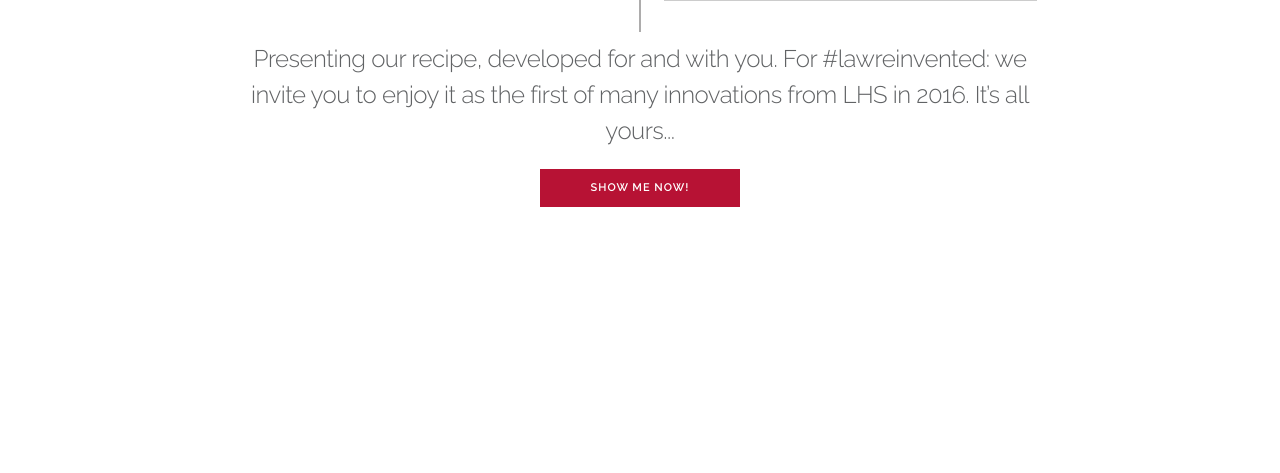
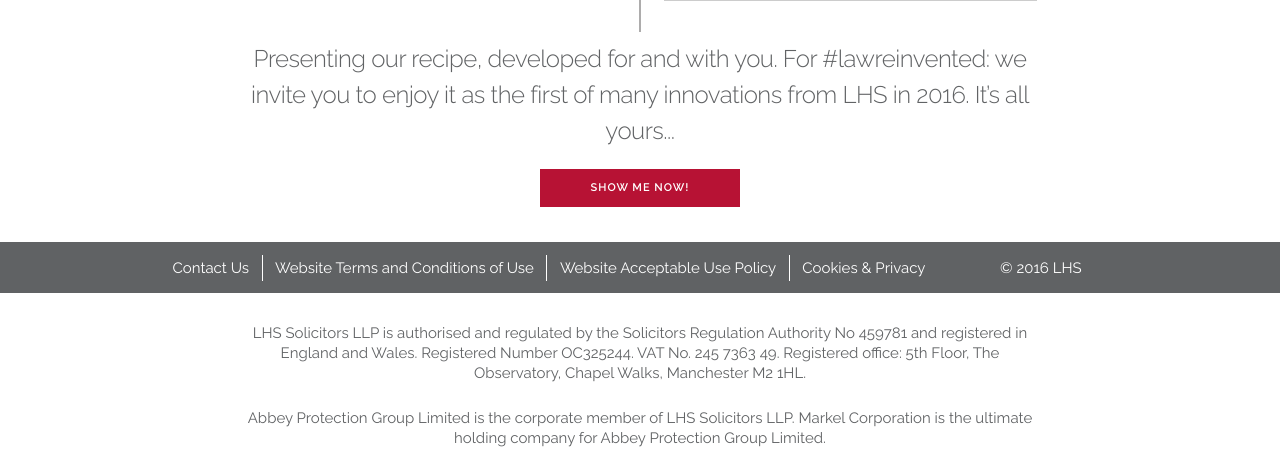
Before and after one commit to markeldigital/lhs-journey, a PHP site: page /home.html in a window 1280 px wide. Shown: the part 2392-2865 px from the top of the page. Before the commit the page ends 2599 px from the top, so only its background shows below. Run offline with PHP 8.4, Linux system fonts and the light colour scheme.

Commit message:
Added navigation and new images.

```diff
--- a/css/skeleton.css
+++ b/css/skeleton.css
@@ -437,7 +437,7 @@ h3 {
   color: #009aa6;
   text-align:right;
 }
-nav {
+header nav {
   background-color: #803092;
   margin:0;
   padding:10px 0;
@@ -580,24 +603,91 @@ fieldset iframe {
   color:white;
   background-color:#606264;
   display:none;
+  font-size:2rem;
   height:100%;
   position:fixed;
   right:0;
   width:28rem;
   z-index:9999;
 }
+#flyout+div ul {
+  position:relative;
+  top:-48px;
+}
+#flyout+div .small {
+  font-size:1.5rem;
+}
+#flyout+div li {
+  margin:0;
+}
+#flyout+div hr {
+  border:0 none;
+  border-top:2px solid #808183;
+  background-color:#808183;
+  margin:0.75rem 0;
+}
+#flyout+div a {
+  color:white;
+  display:block;
+  text-decoration:none;
+  padding:0.5rem 2rem;
+  width:100%;
+}
+#flyout+div a:hover {
+  background-color:#b71234;
+}
 #flyout:checked+div {
   display:block;
 }
 #flyout+div label {
   background-color:#662675;
-  font-size:30px;
-  height:62px;
+  font-size:32px;
+  line-height:32px;
+  padding:16px 0;
   left:-8rem;
   overflow:hidden;
   position:relative;
+  text-align:center;
   top:1rem;
-  width:62px;
+  width:64px;
+}
+#flyout+div label:hover {
+  background-color:#601774;
+}
+footer {
+  text-align:center;
+}
+footer nav {
+  background-color:#606264;
+  color:white;
+  margin-bottom:3rem;
+  width:100%;
+}
+footer nav li {
+  border-left:1px solid white;
+  margin:1.25rem 0;
+}
+footer nav li:first-child {
+  border-left:0 none;
+}
+footer nav a {
+  color:white;
+  display:block;
+  text-decoration:none;
+  padding:0.1rem 1.25rem;
+}
+footer nav a:hover {
+  color:white;
+  text-decoration:underline;
+}
+footer .copyright {
+  text-align:right;
+  margin:1.35rem 0;
+}
+footer>div {
+  font-size:1.5rem;
+  line-height:2rem;
+  margin-bottom:8rem;
 }
 
 /* Larger than mobile */
--- a/home.html
+++ b/home.html
@@ -38,26 +38,44 @@
 <!-- Primary Page Layout
   –––––––––––––––––––––––––––––––––––––––––––––––––– -->
 <input type="checkbox" id="flyout"/>
-<div style="">
-  <label for="flyout" style="color:white;">Close</label>
+<div>
+  <label for="flyout">X</label>
   <ul>
-    <li>List item
-    <li>List item
-    <li>List item
-    <li>List item
+    <li><a href="https://www.lhs-solicitors.com/affinity-association/">Affinity associations</a>
+    <li><a href="https://www.lhs-solicitors.com/milestones/business/">Businesses</a>
+    <li><a href="https://www.lhs-solicitors.com/milestones/individuals/">Individuals</a>
+    <li><hr/>
+    <li><a href="https://www.lhs-solicitors.com/about-us/">About Us</a>
+    <li><a href="https://www.lhs-solicitors.com/our-team/">Our Team</a>
+    <li><a href="https://www.lhs-solicitors.com/contact-us/">Contact Us</a>
+    <li><hr/>
+    <li><a href="https://www.linkedin.com/company/lhs-solicitors?trk=biz-companies-cym">LHS on LinkedIn</a>
+    <li><a href="http://about-lhs.com/">LHS Insights</a>
+    <li><hr/>
+    <li class="small"><a href="https://www.lhs-solicitors.com/website-terms-and-conditions-of-use/">Website Terms and Conditions of Use</a>
+    <li class="small"><a href="https://www.lhs-solicitors.com/website-acceptable-use-policy/">Website Acceptable Use Policy</a>
+    <li class="small"><a href="https://www.lhs-solicitors.com/cookies-and-privacy-policy/">Cookies &amp; Privacy</a>
   </ul>
 </div>
 
+<header>
   <nav>
     <div class="container">
       <div class="row">
         <ul class="columns twelve">
           <li><a href="/"><img src="https://www.lhs-solicitors.com/Static/Images/global/logo-lhs-md.png"/></a><li>
-        <li class="hamburger"><label for="flyout">BUR</label></li>
+          <li class="hamburger">
+            <label for="flyout">
+              <span></span>
+              <span></span>
+              <span></span>
+            </label>
+          </li>
         </ul>
       </div>
     </div>
   </nav>
+</header>
 
 
 <div class="hero">
@@ -194,6 +212,36 @@
   </div>
 </div>
 
+<footer>
+  <nav>
+    <div class="container">
+      <div class="row">
+        <div class="columns ten">
+          <ul>
+            <li><a href="https://www.lhs-solicitors.com/contact-us/">Contact Us</a>
+            <li><a href="https://www.lhs-solicitors.com/website-terms-and-conditions-of-use/">Website Terms and Conditions of Use</a>
+            <li><a href="https://www.lhs-solicitors.com/website-acceptable-use-policy/">Website Acceptable Use Policy</a>
+            <li><a href="https://www.lhs-solicitors.com/cookies-and-privacy-policy/">Cookies &amp; Privacy</a>
+          </ul>
+        </div>
+        <div class="columns two copyright">
+          &copy; 2016 LHS
+        </div>
+      </div>
+    </div>
+  </nav>
+
+  <div class="container">
+    <div class="row">
+      <div class="columns ten offset-by-one">
+        <p>LHS Solicitors LLP is authorised and regulated by the Solicitors Regulation Authority No 459781 and registered in England and Wales. Registered Number OC325244. VAT No. 245 7363 49. Registered office: 5th Floor, The Observatory, Chapel Walks, Manchester M2 1HL.</p>
+
+        <p>Abbey Protection Group Limited is the corporate member of LHS Solicitors LLP. Markel Corporation is the ultimate holding company for Abbey Protection Group Limited.</p>
+      </div>
+    </div>
+  </div>
+</footer>
+
 <!-- End Document
   –––––––––––––––––––––––––––––––––––––––––––––––––– -->
 </body>
```
Also changed, not shown: other parts of css/skeleton.css (+25 -2 lines). Lines whose indentation alone changed are shown as unchanged.
